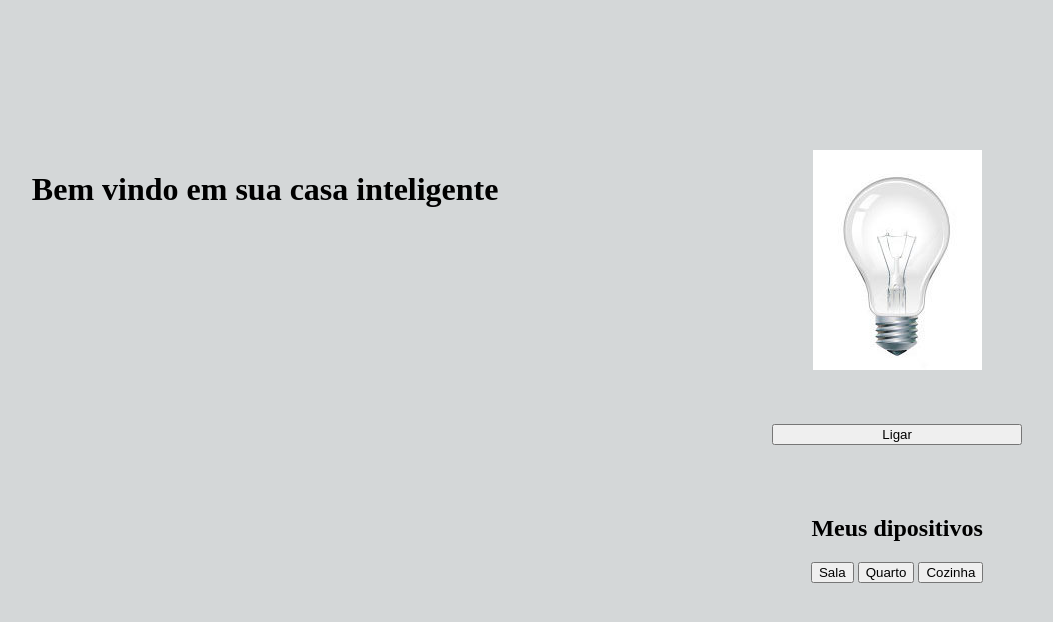
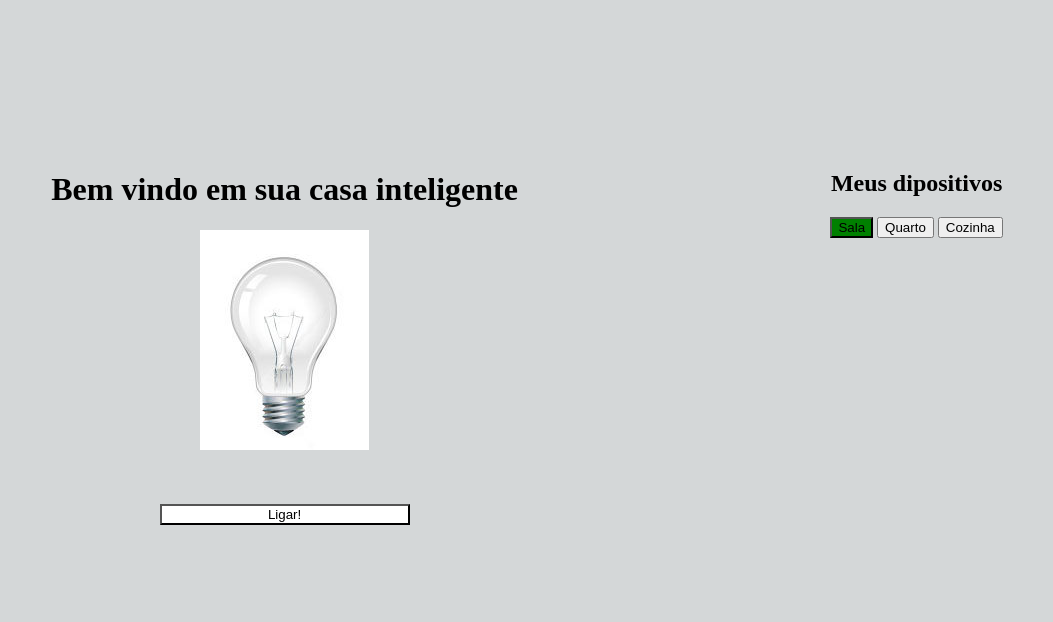
Before and after one commit to Guilherme1Souza/Casa-Inteligente, a website built with Vite: page index.html in a window 1280 px wide. Both pictures are taken after a click on the button "Sala". Shown: the whole page, without its empty margins (113-1166 px from the left). Built offline with nearby package versions, Linux system fonts and the light colour scheme.

Commit message:
feat: "criando funcionalidade de resetar a lampada para os button casa, sala e quarto e id dos botões no documento HTML"

```diff
--- a/index.html
+++ b/index.html
@@ -10,27 +10,24 @@
 </head>
 
 <body>
- <div class="title">
-  <h1>Bem vindo em sua casa inteligente</h1>
- </div>
- <main>
-  <div class="dispositivos">
+  <div class="box-1">
+    <h1>Bem vindo em sua casa inteligente</h1>
     <div id="image">
       <img src="./img/b983w.jpg" alt="">
     </div>
     <button class="buttonON" onclick="">Ligar</button>
   </div>
 
-
- <div class="dispositivos">
-  <h2>Meus dipositivos</h2>
- <div class="comodies">
-  <button onclick="">Sala</button>
-  <button>Quarto</button>
-  <button>Cozinha</button>
- </div>
- </div>
- </main>
+  <aside>
+    <div class="box-2">
+      <h2>Meus dipositivos</h2>
+      <div class="comodies">
+        <button id="btnSala" onclick="">Sala</button>
+        <button id="btnQuarto" onclick="">Quarto</button>
+        <button id="btnCozinha" onclick="">Cozinha</button>
+      </div>
+    </div>
+  </aside>
 
   <script type="module" src="/src/main.ts"></script>
 </body>
--- a/src/main.ts
+++ b/src/main.ts
@@ -1,5 +1,8 @@
-const buttonLigar = document.querySelector('button') as HTMLButtonElement | null;
+const buttonLigar = document.querySelector('button') as HTMLButtonElement;
 const img = document.querySelector<HTMLImageElement>('img');
+const buttonSala = document.getElementById('btnSala') as HTMLButtonElement;
+const buttonQuarto = document.getElementById('btnQuarto') as HTMLButtonElement;
+const buttonCozinha = document.getElementById('btnCozinha') as HTMLButtonElement;
 
 let cliques = 0;
 
@@ -12,7 +15,34 @@ if (buttonLigar) {
             desligarLampada();
         } else if (cliques === 3) {
             quebrarLampada();
-        } else if (cliques > 3) {}
+        }
+    });
+}
+
+if (buttonSala) {
+    buttonSala.addEventListener('click', () => {
+        buttonSala.style.backgroundColor = 'green';
+        buttonCozinha!.style.backgroundColor = '';
+        buttonQuarto!.style.backgroundColor = '';
+        resetarLampada();
+    });
+}
+
+if (buttonQuarto) {
+    buttonQuarto.addEventListener('click', () => {
+        buttonQuarto.style.backgroundColor = 'green';
+        buttonSala!.style.backgroundColor = '';
+        buttonCozinha!.style.backgroundColor = '';
+        resetarLampada();
+    });
+}
+
+if (buttonCozinha) {
+    buttonCozinha.addEventListener('click', () => {
+        buttonCozinha.style.backgroundColor = 'green';
+        buttonQuarto!.style.backgroundColor = '';
+        buttonSala!.style.backgroundColor = '';
+        resetarLampada();
     });
 }
 
@@ -22,8 +52,8 @@ function ligarLampada() {
         buttonLigar.style.backgroundColor = 'yellow';
         buttonLigar.style.color = 'black';
         img!.src = '../img/ligada.jpg';
-        }
     }
+}
 
 function desligarLampada() {
     if (buttonLigar) {
@@ -40,7 +70,16 @@ function quebrarLampada() {
         buttonLigar.style.backgroundColor = 'red';
         buttonLigar.style.color = 'white';
         img!.src = './img/quebrada.jpg';
-
         buttonLigar.disabled = true;
     }
 }
+
+function resetarLampada() {
+    buttonLigar!.textContent = 'Ligar!';
+    buttonLigar!.style.backgroundColor = 'white';
+    buttonLigar!.style.color = 'black';
+    img!.src = './img/b983w.jpg';
+    cliques = 0;
+    buttonLigar!.disabled = false;
+
+}
```
Also changed, not shown: src/style.css (line endings or trailing spaces).
